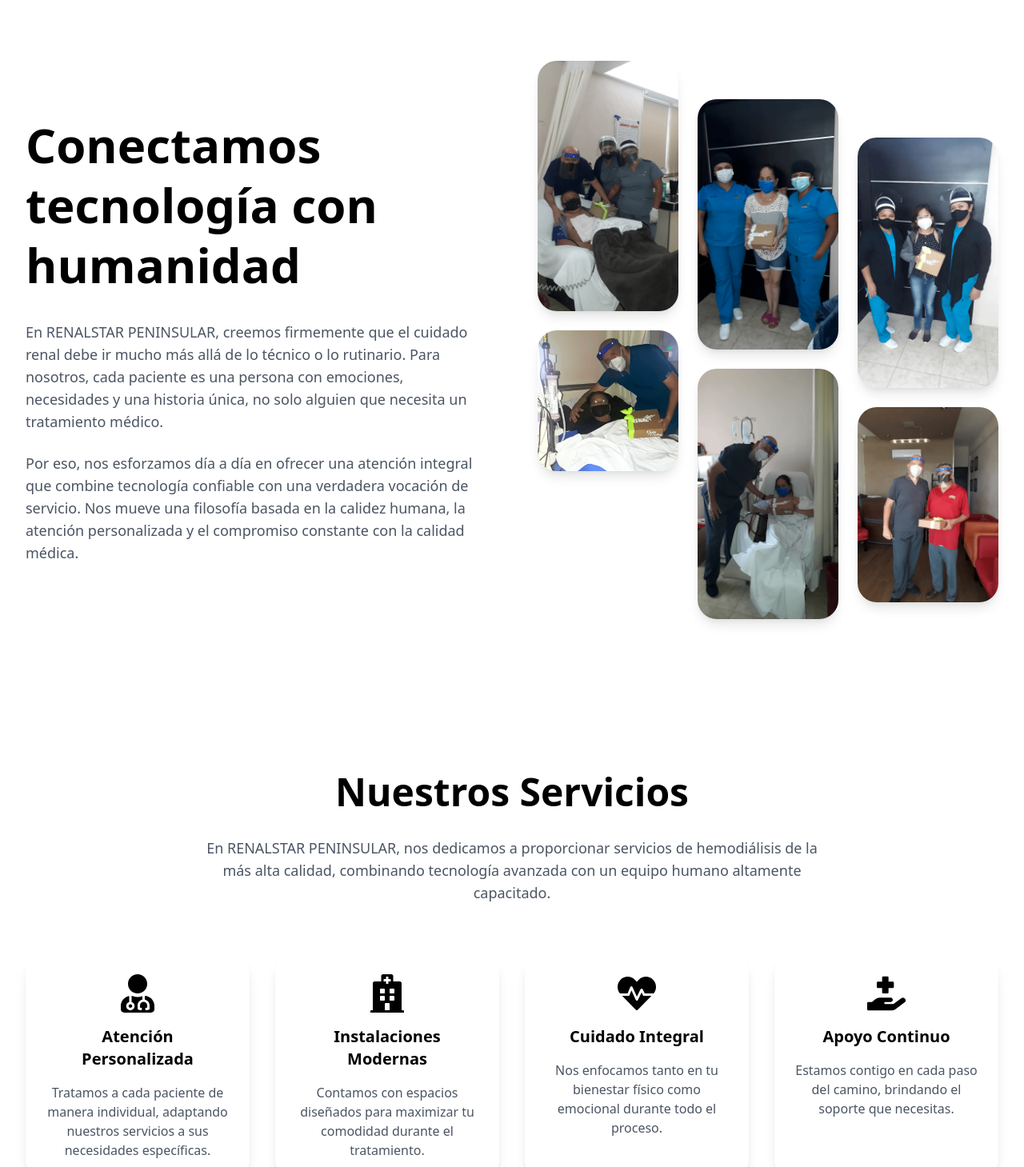
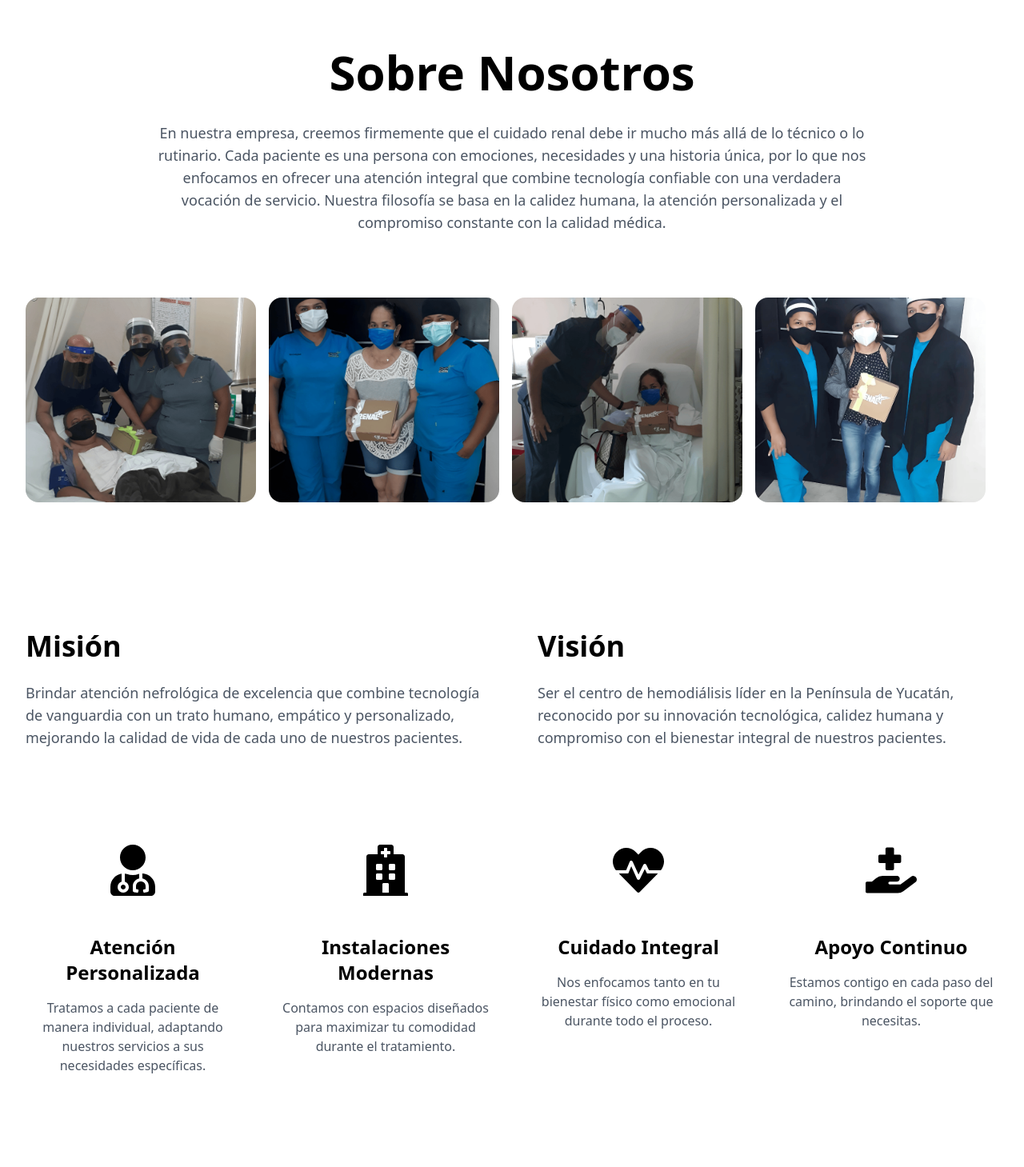
Before and after one commit to aletxapascual/Renal, a React (Create React App) app: page /acerca-de in a window 1280 px wide. Shown: the part 100-1559 px from the top of the page at 80% size. Built offline with nearby package versions, Linux system fonts and the light colour scheme.

Commit message:
Mejoras ABout Page

```diff
--- a/src/containers/about/Container1.js
+++ b/src/containers/about/Container1.js
@@ -1,4 +1,4 @@
-import React from 'react';
+import React, { useEffect, useRef } from 'react';
 import { useLanguage } from '../../context/LanguageContext';
 import paciente1 from '../../images/pacientes/paciente1.png';
 import paciente2 from '../../images/pacientes/paciente2.png';
@@ -9,89 +9,70 @@ import pacienteImg from '../../images/paciente.png';
 
 function Container1() {
   const { language } = useLanguage();
+  const scrollRef = useRef(null);
+
+  useEffect(() => {
+    const scrollContainer = scrollRef.current;
+    if (!scrollContainer) return;
+
+    const scroll = () => {
+      if (scrollContainer.scrollLeft >= scrollContainer.scrollWidth - scrollContainer.clientWidth) {
+        scrollContainer.scrollLeft = 0;
+      } else {
+        scrollContainer.scrollLeft += 0.5; // Slower scroll speed
+      }
+    };
+
+    const intervalId = setInterval(scroll, 50); // Increased interval for smoother animation
+
+    return () => clearInterval(intervalId);
+  }, []);
+
+  const images = [
+    { src: paciente1, alt: "Paciente 1" },
+    { src: paciente2, alt: "Paciente 2" },
+    { src: paciente3, alt: "Paciente 3" },
+    { src: paciente4, alt: "Paciente 4" },
+    { src: paciente5, alt: "Paciente 5" },
+    { src: pacienteImg, alt: "Paciente 6" },
+    // Duplicate images to create seamless loop
+    { src: paciente1, alt: "Paciente 1" },
+    { src: paciente2, alt: "Paciente 2" },
+    { src: paciente3, alt: "Paciente 3" },
+  ];
 
   return (
-    <div className="relative bg-gradient-to-br from-white to-[#5773BB]/5 overflow-hidden">
-      {/* Background decorative elements */}
-      <div className="absolute inset-0 overflow-hidden">
-        <div className="absolute -top-40 -right-40 w-[600px] h-[600px] rounded-full bg-[#5773BB]/5 blur-3xl" />
-        <div className="absolute top-20 -left-40 w-[400px] h-[400px] rounded-full bg-[#5773BB]/5 blur-3xl" />
-      </div>
+    <div className="bg-gradient-to-b from-white to-[#5773BB]/5">
+      <div className="max-w-7xl mx-auto px-4 sm:px-6 lg:px-8 py-20">
+        <div className="text-center max-w-4xl mx-auto mb-16">
+          <h1 className="font-sans text-6xl font-bold text-[#5773BB] mb-8">
+            Sobre Nosotros
+          </h1>
+          <div className="text-gray-600 text-lg">
+            <p className="font-sans">
+              En nuestra empresa, creemos firmemente que el cuidado renal debe ir mucho más allá de lo técnico o lo rutinario. Cada paciente es una persona con emociones, necesidades y una historia única, por lo que nos enfocamos en ofrecer una atención integral que combine tecnología confiable con una verdadera vocación de servicio. Nuestra filosofía se basa en la calidez humana, la atención personalizada y el compromiso constante con la calidad médica.
+            </p>
+          </div>
+        </div>
 
-      <div className="relative z-10 max-w-7xl mx-auto px-4 sm:px-6 lg:px-8 py-24">
-        <div className="grid grid-cols-1 lg:grid-cols-2 gap-16 items-center">
-          {/* Text Content */}
-          <div>
-            <h1 className="font-sans text-6xl font-bold text-[#5773BB] mb-8 leading-tight">
-              Conectamos<br />
-              tecnología con<br />
-              humanidad
-            </h1>
-            <div className="space-y-6 text-gray-600 text-lg">
-              <p className="font-sans">
-                En RENALSTAR PENINSULAR, creemos firmemente que el cuidado renal debe ir mucho más allá de lo técnico o lo rutinario. Para nosotros, cada paciente es una persona con emociones, necesidades y una historia única, no solo alguien que necesita un tratamiento médico.
-              </p>
-              <p className="font-sans">
-                Por eso, nos esforzamos día a día en ofrecer una atención integral que combine tecnología confiable con una verdadera vocación de servicio. Nos mueve una filosofía basada en la calidez humana, la atención personalizada y el compromiso constante con la calidad médica.
-              </p>
-            </div>
-          </div>
-
-          {/* Image Grid */}
-          <div className="grid grid-cols-3 gap-3 sm:gap-6 max-w-2xl mx-auto lg:mx-0">
-            {/* Left column */}
-            <div className="space-y-3 sm:space-y-6">
-              <div className="aspect-[4/5] rounded-xl sm:rounded-3xl overflow-hidden shadow-lg bg-white w-full max-w-[120px] sm:max-w-none mx-auto">
+        {/* Image Carousel */}
+        <div className="relative overflow-hidden">
+          <div
+            ref={scrollRef}
+            className="flex gap-4 overflow-x-hidden whitespace-nowrap py-4"
+          >
+            {images.map((image, index) => (
+              <div
+                key={index}
+                className="flex-none w-72 h-64 rounded-2xl overflow-hidden"
+              >
                 <img
-                  src={paciente1}
-                  alt="Patient care"
+                  src={image.src}
+                  alt={image.alt}
                   className="w-full h-full object-cover"
                 />
               </div>
-              <div className="aspect-[4/5] rounded-xl sm:rounded-3xl overflow-hidden shadow-lg bg-white w-full max-w-[120px] sm:max-w-none mx-auto">
-                <img
-                  src={pacienteImg}
-                  alt="Patient care"
-                  className="w-full h-full object-cover"
-                />
-              </div>
-            </div>
-
-            {/* Middle column */}
-            <div className="space-y-3 sm:space-y-6 mt-6 sm:mt-12">
-              <div className="aspect-[4/5] rounded-xl sm:rounded-3xl overflow-hidden shadow-lg bg-white w-full max-w-[120px] sm:max-w-none mx-auto">
-                <img
-                  src={paciente2}
-                  alt="Medical consultation"
-                  className="w-full h-full object-cover"
-                />
-              </div>
-              <div className="aspect-[4/5] rounded-xl sm:rounded-3xl overflow-hidden shadow-lg bg-white w-full max-w-[120px] sm:max-w-none mx-auto">
-                <img
-                  src={paciente3}
-                  alt="Patient support"
-                  className="w-full h-full object-cover"
-                />
-              </div>
-            </div>
-
-            {/* Right column */}
-            <div className="space-y-3 sm:space-y-6 mt-12 sm:mt-24">
-              <div className="aspect-[4/5] rounded-xl sm:rounded-3xl overflow-hidden shadow-lg bg-white w-full max-w-[120px] sm:max-w-none mx-auto">
-                <img
-                  src={paciente4}
-                  alt="Medical care"
-                  className="w-full h-full object-cover"
-                />
-              </div>
-              <div className="aspect-[4/5] rounded-xl sm:rounded-3xl overflow-hidden shadow-lg bg-white w-full max-w-[120px] sm:max-w-none mx-auto">
-                <img
-                  src={paciente5}
-                  alt="Patient care"
-                  className="w-full h-full object-cover"
-                />
-              </div>
-            </div>
+            ))}
           </div>
         </div>
       </div>
--- a/src/containers/about/Container2.js
+++ b/src/containers/about/Container2.js
@@ -1,54 +1,72 @@
 import React from 'react';
 import { useLanguage } from '../../context/LanguageContext';
 import { FaUserMd, FaHospital, FaHeartbeat, FaHandHoldingMedical } from 'react-icons/fa';
-import sillonVerticalImg from '../../images/sillonVertical.png';
 
 function Container2() {
   const { language } = useLanguage();
 
   const services = [
     {
-      icon: <FaUserMd className="w-12 h-12 text-[#5773BB]" />,
+      icon: <FaUserMd className="w-16 h-16 text-[#5773BB]" />,
       title: "Atención Personalizada",
       description: "Tratamos a cada paciente de manera individual, adaptando nuestros servicios a sus necesidades específicas."
     },
     {
-      icon: <FaHospital className="w-12 h-12 text-[#5773BB]" />,
+      icon: <FaHospital className="w-16 h-16 text-[#5773BB]" />,
       title: "Instalaciones Modernas",
       description: "Contamos con espacios diseñados para maximizar tu comodidad durante el tratamiento."
     },
     {
-      icon: <FaHeartbeat className="w-12 h-12 text-[#5773BB]" />,
+      icon: <FaHeartbeat className="w-16 h-16 text-[#5773BB]" />,
       title: "Cuidado Integral",
       description: "Nos enfocamos tanto en tu bienestar físico como emocional durante todo el proceso."
     },
     {
-      icon: <FaHandHoldingMedical className="w-12 h-12 text-[#5773BB]" />,
+      icon: <FaHandHoldingMedical className="w-16 h-16 text-[#5773BB]" />,
       title: "Apoyo Continuo",
       description: "Estamos contigo en cada paso del camino, brindando el soporte que necesitas."
     }
   ];
 
   return (
-    <div className="bg-white py-24">
+    <div className="bg-white py-16">
       <div className="max-w-7xl mx-auto px-4 sm:px-6 lg:px-8">
-        <div className="text-center mb-16">
-          <h2 className="font-sans text-4xl md:text-5xl font-bold text-[#5773BB] mb-8">
-            Nuestros Servicios
-          </h2>
-          <p className="font-sans text-lg text-gray-600 max-w-3xl mx-auto">
-            En RENALSTAR PENINSULAR, nos dedicamos a proporcionar servicios de hemodiálisis de la más alta calidad, combinando tecnología avanzada con un equipo humano altamente capacitado.
-          </p>
+        {/* Mission and Vision Sections */}
+        <div className="grid grid-cols-1 lg:grid-cols-2 gap-16 mb-24">
+          {/* Mission Section */}
+          <div>
+            <h2 className="font-sans text-4xl font-bold text-[#5773BB] mb-6">
+              Misión
+            </h2>
+            <p className="font-sans text-lg text-gray-600">
+              Brindar atención nefrológica de excelencia que combine tecnología de vanguardia con un trato humano, empático y personalizado, mejorando la calidad de vida de cada uno de nuestros pacientes.
+            </p>
+          </div>
+
+          {/* Vision Section */}
+          <div>
+            <h2 className="font-sans text-4xl font-bold text-[#5773BB] mb-6">
+              Visión
+            </h2>
+            <p className="font-sans text-lg text-gray-600">
+              Ser el centro de hemodiálisis líder en la Península de Yucatán, reconocido por su innovación tecnológica, calidez humana y compromiso con el bienestar integral de nuestros pacientes.
+            </p>
+          </div>
         </div>
 
-        <div className="grid grid-cols-1 md:grid-cols-2 lg:grid-cols-4 gap-8">
+        {/* Services Grid */}
+        <div className="grid grid-cols-1 md:grid-cols-2 lg:grid-cols-4 gap-12">
           {services.map((service, index) => (
-            <div key={index} className="bg-white p-6 rounded-3xl shadow-lg hover:shadow-xl transition-shadow duration-300">
-              <div className="flex flex-col items-center text-center space-y-4">
+            <div key={index} className="flex flex-col items-center text-center">
+              <div className="bg-[#5773BB]/10 rounded-full p-6 mb-6">
                 {service.icon}
-                <h3 className="font-sans text-xl font-bold text-[#5773BB]">{service.title}</h3>
-                <p className="font-sans text-gray-600">{service.description}</p>
               </div>
+              <h3 className="font-sans text-2xl font-bold text-[#5773BB] mb-4">
+                {service.title}
+              </h3>
+              <p className="font-sans text-gray-600">
+                {service.description}
+              </p>
             </div>
           ))}
         </div>
--- a/src/containers/about/Container3.js
+++ b/src/containers/about/Container3.js
@@ -1,31 +1,32 @@
 import React from 'react';
 import { useLanguage } from '../../context/LanguageContext';
-import { FaMicrochip, FaFlask, FaHospitalAlt } from 'react-icons/fa';
-import sillonVerticalImg from '../../images/sillonVertical.png';
+import equipoImg from '../../images/equipo.png';
+import sillon2Img from '../../images/sillon2.png';
+import sillon3Img from '../../images/sillon3.png';
 
 function Container3() {
   const { language } = useLanguage();
 
   const features = [
     {
-      icon: <FaMicrochip className="w-8 h-8 text-[#5773BB]" />,
       title: "Tecnología Alemana de Última Generación",
-      description: "Contamos con equipos Fresenius Medical Care importados de Alemania, reconocidos mundialmente por su precisión y confiabilidad. Estos equipos permiten una ultrafiltración controlada, lo que asegura tratamientos más seguros y personalizados, minimizando efectos secundarios y optimizando los resultados de cada sesión."
+      description: "Contamos con equipos Fresenius Medical Care importados de Alemania, reconocidos mundialmente por su precisión y confiabilidad. Estos equipos permiten una ultrafiltración controlada, lo que asegura tratamientos más seguros y personalizados, minimizando efectos secundarios y optimizando los resultados de cada sesión.",
+      image: sillon2Img
     },
     {
-      icon: <FaFlask className="w-8 h-8 text-[#5773BB]" />,
       title: "Consumibles Biocompatibles",
-      description: "Utilizamos insumos desechables de alta calidad, también de la marca Fresenius, diseñados para minimizar la irritación y mejorar la tolerancia del paciente. Cada detalle de nuestro proceso está cuidadosamente seleccionado para garantizar la máxima seguridad y comodidad."
+      description: "Utilizamos insumos desechables de alta calidad, también de la marca Fresenius, diseñados para minimizar la irritación y mejorar la tolerancia del paciente. Cada detalle de nuestro proceso está cuidadosamente seleccionado para garantizar la máxima seguridad y comodidad.",
+      image: equipoImg
     },
     {
-      icon: <FaHospitalAlt className="w-8 h-8 text-[#5773BB]" />,
       title: "Calidad Médica sin Ambiente Hospitalario",
-      description: "Nos diferenciamos al romper el esquema tradicional. En lugar de ser un hospital, ofrecemos un centro especializado en hemodiálisis, donde cada elemento —desde los equipos médicos hasta el diseño del espacio— está pensado para que tu experiencia sea cómoda y eficiente, sin el estrés y la frialdad de un ambiente hospitalario."
+      description: "Nos diferenciamos al romper el esquema tradicional. En lugar de ser un hospital, ofrecemos un centro especializado en hemodiálisis, donde cada elemento —desde los equipos médicos hasta el diseño del espacio— está pensado para que tu experiencia sea cómoda y eficiente, sin el estrés y la frialdad de un ambiente hospitalario.",
+      image: sillon3Img
     }
   ];
 
   return (
-    <div className="relative bg-white overflow-hidden py-24">
+    <div className="relative bg-white overflow-hidden py-12">
       <div className="relative z-10 max-w-7xl mx-auto px-4 sm:px-6 lg:px-8">
         <h2 className="font-sans text-4xl md:text-5xl font-bold text-[#5773BB] mb-12 text-center">
           ¿Qué nos distingue?
@@ -37,8 +38,12 @@ function Container3() {
               key={index}
               className="bg-gray-50 rounded-3xl p-8 hover:shadow-lg transition-shadow duration-300"
             >
-              <div className="bg-[#5773BB]/10 rounded-2xl p-4 w-fit mb-6">
-                {feature.icon}
+              <div className="aspect-square rounded-2xl overflow-hidden mb-6">
+                <img
+                  src={feature.image}
+                  alt={feature.title}
+                  className="w-full h-full object-cover"
+                />
               </div>
 
               <h3 className="font-sans text-2xl font-bold text-[#5773BB] mb-4">
--- a/src/containers/about/Container4.js
+++ b/src/containers/about/Container4.js
@@ -13,14 +13,14 @@ function Container4() {
             <h4 className="font-sans text-[#5773BB] text-xl mb-4">
               Especialista en Nefrología
             </h4>
-            <h1 className="font-sans text-5xl font-bold text-gray-900 mb-6">
+            <h1 className="font-sans text-5xl font-bold text-[#5773BB] mb-6">
               Dr. Mario Arturo<br />
               Burgos Soto
             </h1>
 
             <div className="space-y-6">
               <div>
-                <h3 className="font-sans text-xl font-semibold text-gray-900 mb-2">
+                <h3 className="font-sans text-xl font-semibold text-[#5773BB] mb-2">
                   Formación Académica
                 </h3>
                 <p className="font-sans text-lg text-gray-600">
@@ -31,7 +31,7 @@ function Container4() {
               </div>
 
               <div>
-                <h3 className="font-sans text-xl font-semibold text-gray-900 mb-2">
+                <h3 className="font-sans text-xl font-semibold text-[#5773BB] mb-2">
                   Áreas de especialidad
                 </h3>
                 <ul className="grid grid-cols-1 md:grid-cols-2 gap-3 text-lg text-gray-600">
```
Also changed, not shown: src/images/sillon2.png (added), src/images/sillon3.png (added).
